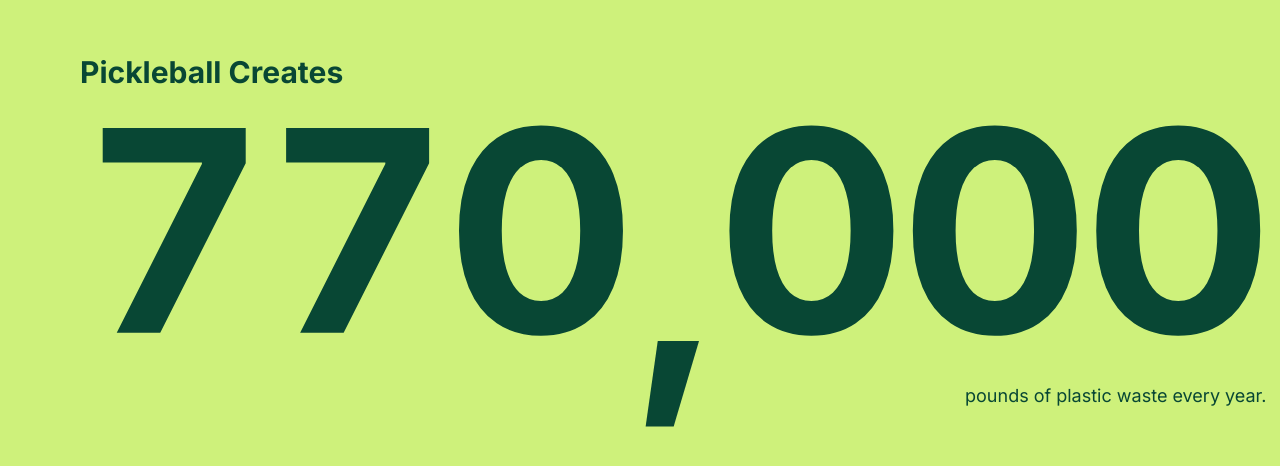
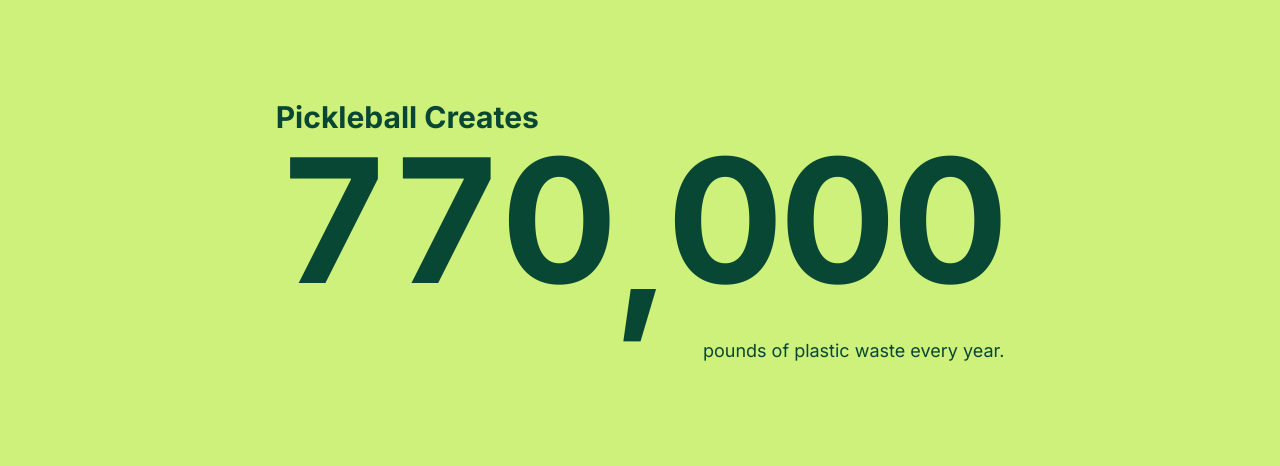
Before and after one commit to mattypark/Bouncebacktesting, a Next.js app: page / in a window 1280 px wide. Shown: the part 1612-2078 px from the top of the page. Built offline with nearby package versions, Linux system fonts and the light colour scheme.

Commit message:
uichange

```diff
--- a/components/RecycledRevealSection.tsx
+++ b/components/RecycledRevealSection.tsx
@@ -69,7 +69,7 @@ export default function RecycledRevealSection() {
     >
       {/* Headline — single line, word-by-word scroll reveal */}
       <div className="mx-auto mb-16 px-8 md:mb-20 md:px-14 lg:px-20">
-        <p className="whitespace-nowrap text-center text-3xl font-bold text-bb-deep md:text-5xl lg:text-6xl">
+        <p className="md:whitespace-nowrap text-center text-3xl font-bold text-bb-deep md:text-5xl lg:text-6xl">
           {headlineWords.map((word, i) => (
             <span
               key={i}
--- a/components/WasteStatSection.tsx
+++ b/components/WasteStatSection.tsx
@@ -95,17 +95,18 @@ export default function WasteStatSection() {
       className="relative flex min-h-screen w-full items-center bg-bb-lime"
     >
       {/* ─── Content ─── */}
-      <div className="w-full px-8 md:px-14 lg:px-20">
-        {/* Label */}
-        <p className="text-xl font-bold text-bb-deep md:text-2xl lg:text-3xl">
-          Pickleball Creates
-        </p>
+      <div className="w-full flex flex-col items-center px-4">
+        {/* Inner block — sized to the number, label + subtitle aligned to its edges */}
+        <div className="inline-flex flex-col items-stretch">
+          {/* Label — left-aligned to number */}
+          <p className="text-xl font-bold text-bb-deep md:text-2xl lg:text-3xl">
+            Pickleball Creates
+          </p>
 
-        {/* Stat Number + Subtitle */}
-        <div className="relative inline-block">
+          {/* Stat Number */}
           <h2
-            className="font-bold leading-none tracking-tight text-bb-deep md:whitespace-nowrap"
-            style={{ fontSize: "clamp(3.5rem, 22vw, 22rem)", marginLeft: "-1px" }}
+            className="font-bold leading-none tracking-tight text-bb-deep whitespace-nowrap"
+            style={{ fontSize: "clamp(2rem, 13.5vw, 22rem)" }}
             aria-label={TARGET.toLocaleString("en-US")}
           >
             {parts.map((part, i) => {
@@ -113,7 +114,6 @@ export default function WasteStatSection() {
                 return <CommaChar key={`c-${i}`} />;
               }
               const idx = digitIndex++;
-              // Stagger: leftmost digits animate last
               const delay = (digitCount - 1 - idx) * 0.07;
               return (
                 <DigitColumn
@@ -126,7 +126,8 @@ export default function WasteStatSection() {
             })}
           </h2>
 
-          <p className="mt-2 text-left text-sm font-normal text-bb-deep md:text-right md:text-base lg:absolute lg:right-0 lg:bottom-0 lg:mt-0 lg:text-lg">
+          {/* Subtitle — right-aligned to number */}
+          <p className="mt-1 text-right text-sm font-normal text-bb-deep md:text-base lg:text-lg">
             pounds of plastic waste every year.
           </p>
         </div>
```
